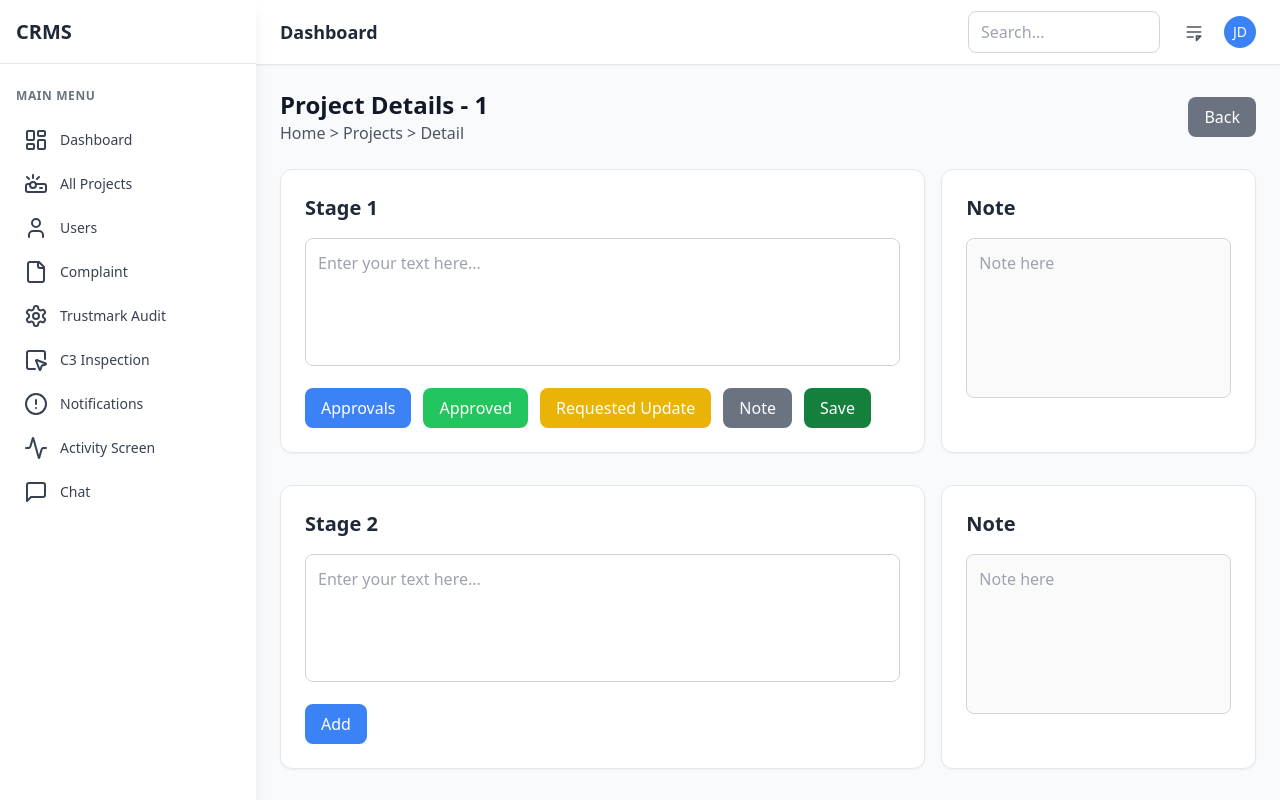
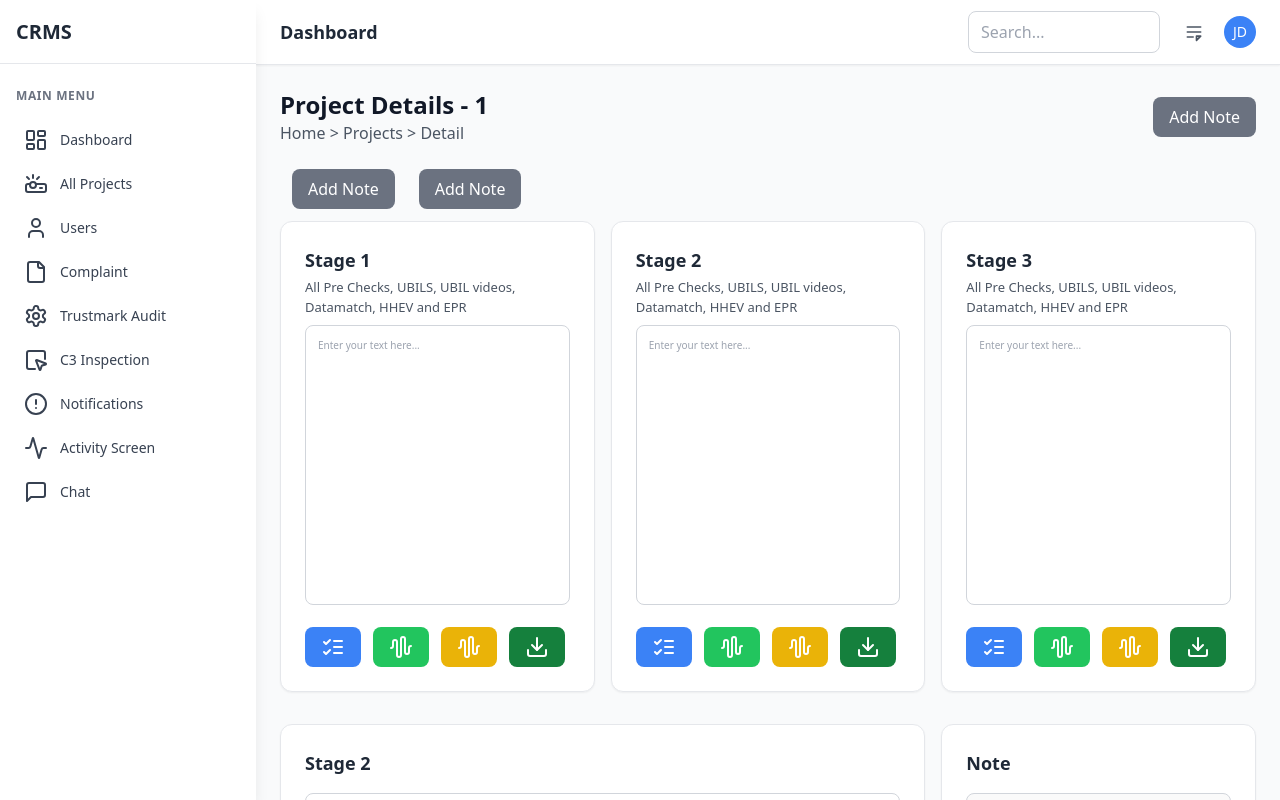
Before and after one commit to aqibmaqbool015/crm-dashboard, a Next.js app: page /detail/1 in a window 1280 px wide. Built offline with nearby package versions, Linux system fonts and the light colour scheme.

Commit message:
pages up to date

```diff
--- a/app/detail/[id]/page.jsx
+++ b/app/detail/[id]/page.jsx
@@ -2,6 +2,12 @@
 import { useParams, useRouter } from "next/navigation";
 import Layout from "../../components/Layout";
 import { useState } from "react";
+import {
+  AudioWaveform,
+  AudioWaveformIcon,
+  Download,
+  ListChecks,
+} from "lucide-react";
 
 export default function DetailPage() {
   const params = useParams();
@@ -167,64 +173,184 @@ export default function DetailPage() {
             <p className="text-gray-600">Home &gt; Projects &gt; Detail</p>
           </div>
           <button
-            onClick={() => router.back()}
+            onClick={handleNote}
             className="px-4 py-2 bg-gray-500 text-white rounded-lg hover:bg-gray-600 transition-colors"
           >
-            Back
+            Add Note
           </button>
         </div>
       </div>
+      <div className="my-3">
+        <button
+          onClick={handleNote}
+          className="px-4 py-2 bg-gray-500 text-white rounded-lg hover:bg-gray-600 transition-colors mx-3"
+        >
+          Add Note
+        </button>
+        <button
+          onClick={handleNote}
+          className="px-4 py-2 bg-gray-500 text-white rounded-lg hover:bg-gray-600 transition-colors mx-3"
+        >
+          Add Note
+        </button>
+      </div>
       <div className="grid grid-cols-12 gap-4">
         {/* First column (8/12) */}
-        <div className="col-span-12 md:col-span-8">
+        <div className="col-span-12 md:col-span-4">
           <div className="bg-white h-full rounded-xl shadow-sm border border-gray-200 p-6">
-            <h2 className="text-xl font-semibold text-gray-800 mb-4">
+            <h2 className="text-lg font-semibold text-gray-800 mb-1">
               Stage 1
             </h2>
-
+            <p className="text-[13px] text-gray-600 mb-2">
+              All Pre Checks, UBILS, UBIL videos, Datamatch, HHEV and EPR
+            </p>
             <textarea
               value={editTextCustomerValue}
               onChange={(e) => setEditTextCustomerValue(e.target.value)}
               placeholder="Enter your text here..."
+              className="w-full min-h-[280px] p-3 border text-[10px] border-gray-300 rounded-lg resize-none outline-none shadow-none"
+            />
+            {/* Buttons Container */}
+            <div className="flex gap-3 mt-4">
+              <button
+                onClick={handleApproved}
+                className="px-4 py-2 bg-blue-500 text-white rounded-lg hover:bg-blue-600 transition-colors"
+              >
+                <ListChecks />
+              </button>
+              <button className="px-4 py-2 bg-green-500 text-white rounded-lg hover:bg-green-600 transition-colors">
+                <AudioWaveformIcon />
+              </button>
+              <button
+                onClick={handleRequestedUpdate}
+                className="px-4 py-2 bg-yellow-500 text-white rounded-lg hover:bg-yellow-600 transition-colors"
+              >
+                <AudioWaveform />
+              </button>
+              {/* <button
+                onClick={handleNote}
+                className="px-4 py-2 bg-gray-500 text-white rounded-lg hover:bg-gray-600 transition-colors"
+              >
+                Note
+              </button> */}
+              <button className="px-4 py-2 bg-green-700 text-white rounded-lg hover:bg-gray-600 transition-colors">
+                <Download />
+              </button>
+            </div>
+          </div>
+        </div>
+        <div className="col-span-12 md:col-span-4">
+          <div className="bg-white h-full rounded-xl shadow-sm border border-gray-200 p-6">
+            <h2 className="text-lg font-semibold text-gray-800 mb-1">
+              Stage 2
+            </h2>
+            <p className="text-[13px] text-gray-600 mb-2">
+              All Pre Checks, UBILS, UBIL videos, Datamatch, HHEV and EPR
+            </p>
+            <textarea
+              value={editTextCustomerValue}
+              onChange={(e) => setEditTextCustomerValue(e.target.value)}
+              placeholder="Enter your text here..."
+              className="w-full min-h-[280px] p-3 border text-[10px] border-gray-300 rounded-lg resize-none outline-none shadow-none"
+            />
+            {/* Buttons Container */}
+            <div className="flex gap-3 mt-4">
+              <button
+                onClick={handleApproved}
+                className="px-4 py-2 bg-blue-500 text-white rounded-lg hover:bg-blue-600 transition-colors"
+              >
+                <ListChecks />
+              </button>
+              <button className="px-4 py-2 bg-green-500 text-white rounded-lg hover:bg-green-600 transition-colors">
+                <AudioWaveformIcon />
+              </button>
+              <button
+                onClick={handleRequestedUpdate}
+                className="px-4 py-2 bg-yellow-500 text-white rounded-lg hover:bg-yellow-600 transition-colors"
+              >
+                <AudioWaveform />
+              </button>
+              {/* <button
+                onClick={handleNote}
+                className="px-4 py-2 bg-gray-500 text-white rounded-lg hover:bg-gray-600 transition-colors"
+              >
+                Note
+              </button> */}
+              <button className="px-4 py-2 bg-green-700 text-white rounded-lg hover:bg-gray-600 transition-colors">
+                <Download />
+              </button>
+            </div>
+          </div>
+        </div>
+        <div className="col-span-12 md:col-span-4">
+          <div className="bg-white h-full rounded-xl shadow-sm border border-gray-200 p-6">
+            <h2 className="text-lg font-semibold text-gray-800 mb-1">
+              Stage 3
+            </h2>
+            <p className="text-[13px] text-gray-600 mb-2">
+              All Pre Checks, UBILS, UBIL videos, Datamatch, HHEV and EPR
+            </p>
+            <textarea
+              value={editTextCustomerValue}
+              onChange={(e) => setEditTextCustomerValue(e.target.value)}
+              placeholder="Enter your text here..."
+              className="w-full min-h-[280px] p-3 border text-[10px] border-gray-300 rounded-lg resize-none outline-none shadow-none"
+            />
+            {/* Buttons Container */}
+            <div className="flex gap-3 mt-4">
+              <button
+                onClick={handleApproved}
+                className="px-4 py-2 bg-blue-500 text-white rounded-lg hover:bg-blue-600 transition-colors"
+              >
+                <ListChecks />
+              </button>
+              <button className="px-4 py-2 bg-green-500 text-white rounded-lg hover:bg-green-600 transition-colors">
+                <AudioWaveformIcon />
+              </button>
+              <button
+                onClick={handleRequestedUpdate}
+                className="px-4 py-2 bg-yellow-500 text-white rounded-lg hover:bg-yellow-600 transition-colors"
+              >
+                <AudioWaveform />
+              </button>
+              {/* <button
+                onClick={handleNote}
+                className="px-4 py-2 bg-gray-500 text-white rounded-lg hover:bg-gray-600 transition-colors"
+              >
+                Note
+              </button> */}
+              <button className="px-4 py-2 bg-green-700 text-white rounded-lg hover:bg-gray-600 transition-colors">
+                <Download />
+              </button>
+            </div>
+          </div>
+        </div>
+        {/* <div className="col-span-12 md:col-span-4">
+          <div className="bg-white h-full rounded-xl shadow-sm border border-gray-200 p-6">
+            <h2 className="text-lg font-semibold text-gray-800 mb-4">
+              Stage 2
+            </h2>
+
+            <textarea
+              value={editTextAdminValue}
+              onChange={(e) => setEditTextAdminValue(e.target.value)}
+              placeholder="Enter your text here..."
               className="w-full h-32 p-3 border border-gray-300 rounded-lg resize-none outline-none shadow-none"
             />
-
-            {/* Buttons Container */}
             <div className="flex gap-3 mt-4">
               <button
                 onClick={handleEdit}
                 className="px-4 py-2 bg-blue-500 text-white rounded-lg hover:bg-blue-600 transition-colors"
               >
-                Approvals
-              </button>
-              <button
-                onClick={handleApproved}
-                className="px-4 py-2 bg-green-500 text-white rounded-lg hover:bg-green-600 transition-colors"
-              >
-                Approved
-              </button>
-              <button
-                onClick={handleRequestedUpdate}
-                className="px-4 py-2 bg-yellow-500 text-white rounded-lg hover:bg-yellow-600 transition-colors"
-              >
-                Requested Update
-              </button>
-              <button
-                onClick={handleNote}
-                className="px-4 py-2 bg-gray-500 text-white rounded-lg hover:bg-gray-600 transition-colors"
-              >
-                Note
-              </button>
-              <button className="px-4 py-2 bg-green-700 text-white rounded-lg hover:bg-gray-600 transition-colors">
-                Save
+                Add
               </button>
             </div>
           </div>
-        </div>
+        </div> */}
 
-        <div className="col-span-12 md:col-span-4">
+        {/* <div className="col-span-12 md:col-span-4">
           <div className="bg-white h-full rounded-xl shadow-sm border border-gray-200 p-6">
-            <h2 className="text-xl font-semibold text-gray-800 mb-4">Note</h2>
+            <h2 className="text-lg font-semibold text-gray-800 mb-4">Note</h2>
 
             <textarea
               disabled
@@ -234,13 +360,13 @@ export default function DetailPage() {
               className="w-full h-40 p-3 border border-gray-300 rounded-lg resize-none outline-none shadow-none"
             />
           </div>
-        </div>
+        </div> */}
       </div>
       <div className="grid grid-cols-12 gap-4 my-8">
         {/* First column (8/12) */}
         <div className="col-span-12 md:col-span-8">
           <div className="bg-white h-full rounded-xl shadow-sm border border-gray-200 p-6">
-            <h2 className="text-xl font-semibold text-gray-800 mb-4">
+            <h2 className="text-lg font-semibold text-gray-800 mb-4">
               Stage 2
             </h2>
 
@@ -265,7 +391,7 @@ export default function DetailPage() {
 
         <div className="col-span-12 md:col-span-4">
           <div className="bg-white h-full rounded-xl shadow-sm border border-gray-200 p-6">
-            <h2 className="text-xl font-semibold text-gray-800 mb-4">Note</h2>
+            <h2 className="text-lg font-semibold text-gray-800 mb-4">Note</h2>
 
             <textarea
               disabled
--- a/app/projects/page.js
+++ b/app/projects/page.js
@@ -137,7 +137,7 @@ export default function ProjectDetail() {
             </div>
             <div className="grid md:grid-cols-2 mt-4">
               <div>
-                <div className="h-64 mb-6">
+                <div className="h-64">
                   <ResponsiveContainer width="100%" height="100%">
                     <PieChart>
                       <Pie
@@ -154,7 +154,7 @@ export default function ProjectDetail() {
                         ))}
                       </Pie>
                       <Tooltip content={<CustomTooltip />} />
-                      <Legend
+                      {/* <Legend
                         verticalAlign="bottom"
                         height={36}
                         iconType="circle"
@@ -163,7 +163,7 @@ export default function ProjectDetail() {
                             {value}
                           </span>
                         )}
-                      />
+                      /> */}
                     </PieChart>
                   </ResponsiveContainer>
                 </div>
```
